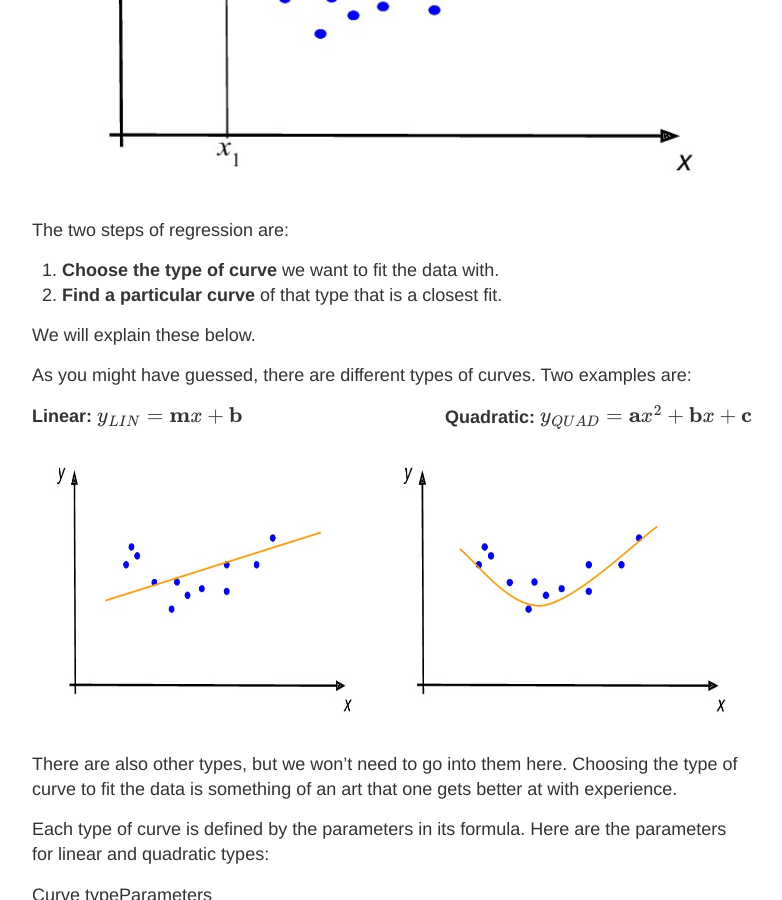
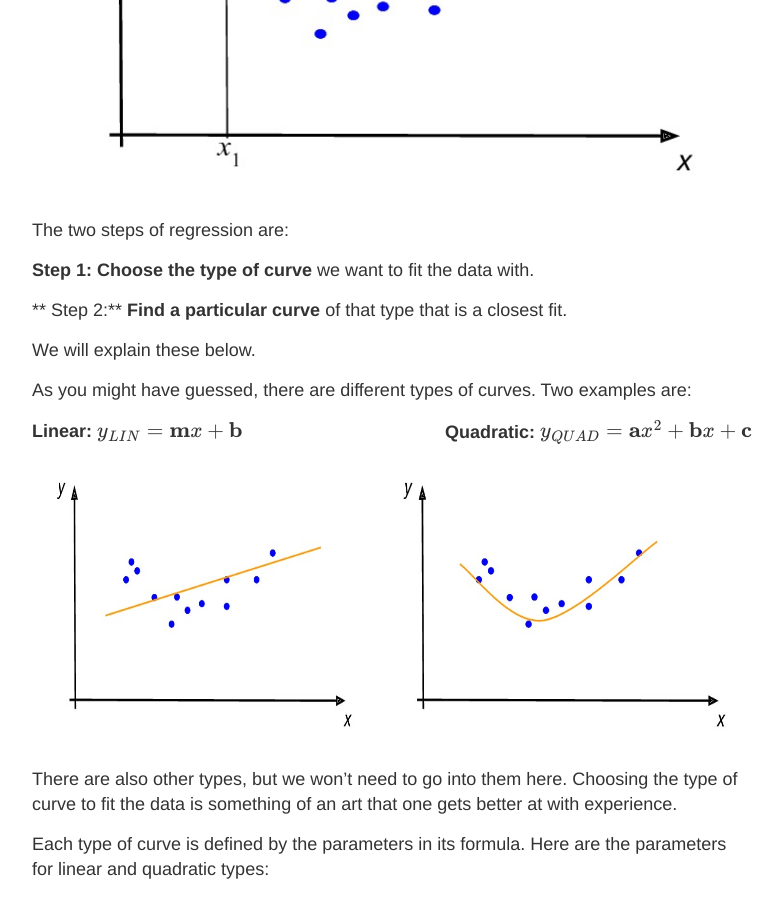
Before and after one commit to datacompass/datacompass.github.io, a Jekyll site: the page built from _posts/2017-8-5-Regression.md, in a window 1280 px wide and 900 px high, scrolled down 512 px. Shown: the whole window, without its empty margins (248-1030 px from the left). Built offline with Jekyll 4.4.1, drawn with Linux system fonts in a browser that asks for light colours; formulas are drawn with MathJax 3.

Commit message:
Update 2017-8-5-Regression.md

```diff
--- a/_posts/2017-8-5-Regression.md
+++ b/_posts/2017-8-5-Regression.md
@@ -10,13 +10,11 @@ The data are $xy$-coordinate pairs:
 ![Data Sample]({{ site.url }}/images/data-sample-notional.jpg){:height="400px" width = "450px"}
 
 The two steps of regression are:
-<ol>
 
-<li>  <b>Choose the type of curve</b> we want to fit the data with. </li>
+**Step 1:** **Choose the type of curve** we want to fit the data with.
 
-<li>  <b>Find a particular curve</b> of that type that is a closest fit. </li>
+** Step 2:**  **Find a particular curve** of that type that is a closest fit.
 
-</ol>
 We will explain these below.
 
 As you might have guessed, there are different types of curves.  Two examples are:
@@ -32,7 +30,7 @@ There are also other types, but we won't need to go into them here.  Choosing th
 Each type of curve is defined by the parameters in its formula.  Here are the parameters for linear and quadratic types:
 
 | Curve type | Parameters |
-|:---|:---|
+| ---------- | ---------- |
 | Linear | slope ${\bf m}$ and $y$-intercept ${\bf b}$ |
 | Quadratic | coefficients ${\bf a}, {\bf b}, {\bf c}$, with ${\bf a} \neq 0$ |
 
```
